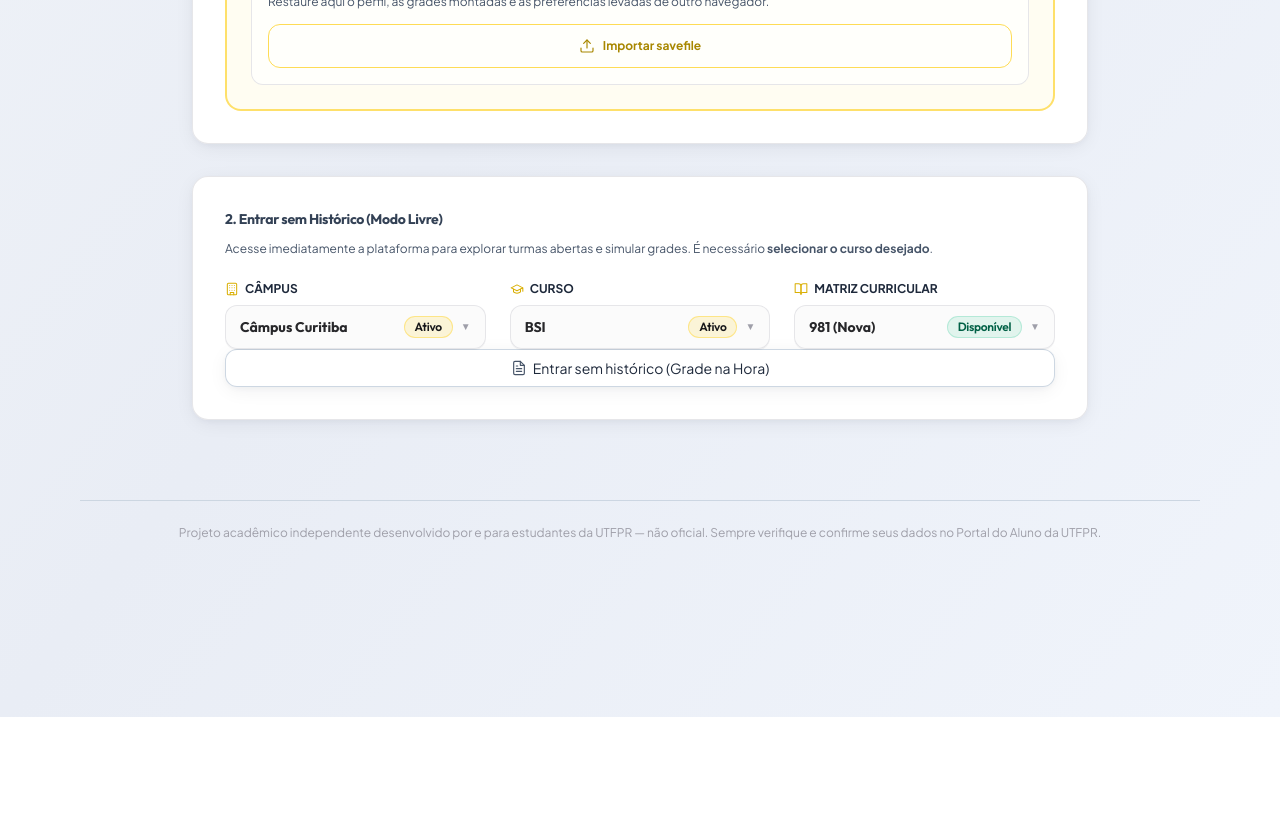
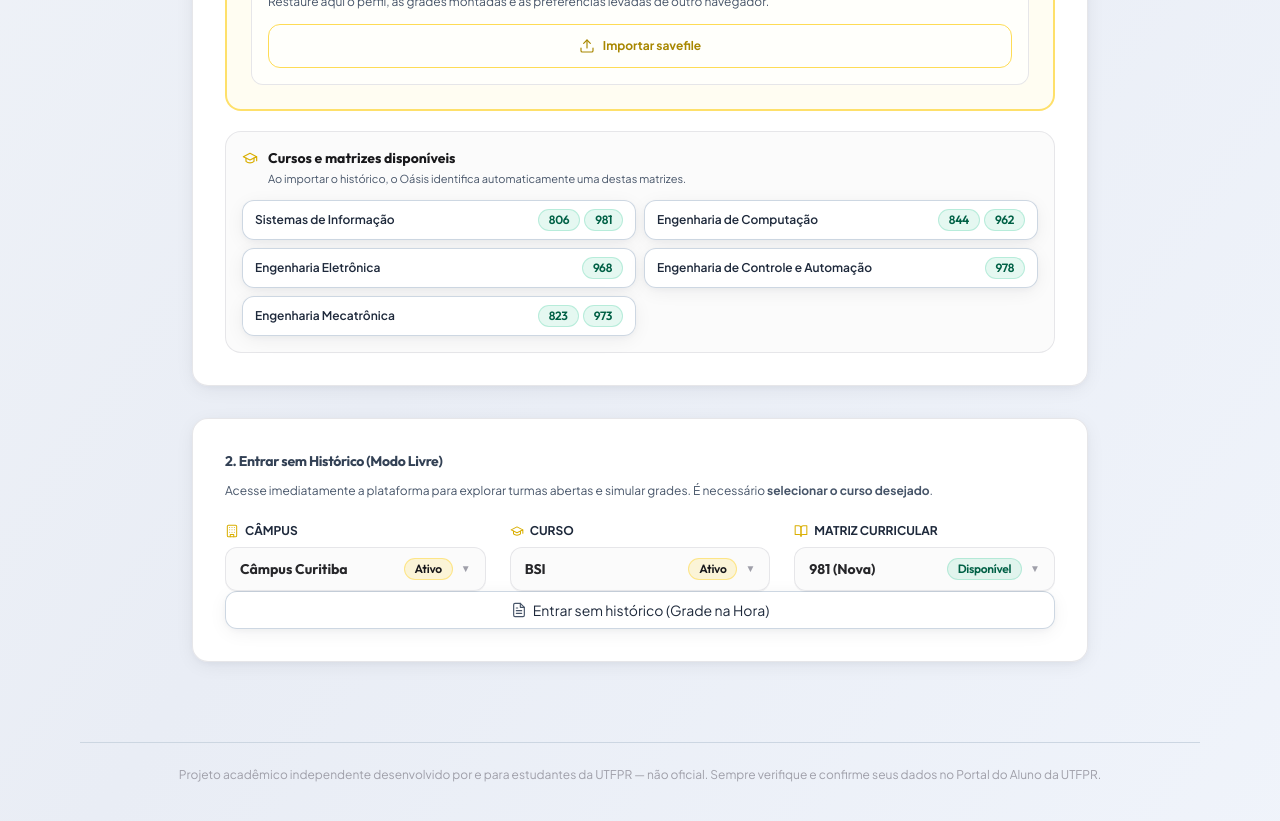
Before and after one commit to bdsromulo/Oasis-UTFPR, a React (Vite) app: page / in a window 1280 px wide. Shown: the part 940-1761 px from the top of the page. Before the commit the page ends 1657 px from the top, so only its background shows below. Built offline with nearby package versions, Linux system fonts and the light colour scheme.

Commit message:
feat(sandbox): lista cursos disponíveis no check-in

```diff
--- a/src/ui/telas/Checkin.tsx
+++ b/src/ui/telas/Checkin.tsx
@@ -83,6 +83,15 @@ const MATRIZES_DO_CURSO: Record<string, OpcaoMatriz[]> = {
     },
   ],
 };
+
+/** Relação pública exibida junto da importação, inclusive matrizes detectadas só pelo PDF. */
+const CURSOS_DISPONIVEIS = [
+  { nome: "Sistemas de Informação", matrizes: ["806", "981"] },
+  { nome: "Engenharia de Computação", matrizes: ["844", "962"] },
+  { nome: "Engenharia Eletrônica", matrizes: ["968"] },
+  { nome: "Engenharia de Controle e Automação", matrizes: ["978"] },
+  { nome: "Engenharia Mecatrônica", matrizes: ["823", "973"] },
+];
 
 interface Props {
   carregando: boolean;
@@ -278,6 +287,37 @@ export function TelaCheckin(props: Props) {
               </div>
             )}
           </div>
+        </div>
+
+        <div className="mt-5 rounded-2xl border border-zinc-200/90 bg-zinc-50/70 p-4 dark:border-zinc-800 dark:bg-zinc-900/60">
+          <div className="flex items-start gap-2.5">
+            <IconGraduationCap className="mt-0.5 h-4 w-4 shrink-0 text-utfpr-600 dark:text-utfpr-400" />
+            <div>
+              <h3 className="font-display text-sm font-bold text-zinc-900 dark:text-zinc-100">
+                Cursos e matrizes disponíveis
+              </h3>
+              <p className="mt-0.5 text-[11px] leading-relaxed text-zinc-500 dark:text-zinc-400">
+                Ao importar o histórico, o Oásis identifica automaticamente uma destas matrizes.
+              </p>
+            </div>
+          </div>
+          <ul className="mt-3 grid gap-2 sm:grid-cols-2">
+            {CURSOS_DISPONIVEIS.map((item) => (
+              <li
+                key={item.nome}
+                className="flex min-w-0 items-center justify-between gap-3 rounded-xl border border-zinc-200/80 bg-white/80 px-3 py-2 dark:border-zinc-800 dark:bg-zinc-950/60"
+              >
+                <span className="min-w-0 text-xs font-semibold text-zinc-700 dark:text-zinc-300">
+                  {item.nome}
+                </span>
+                <span className="flex shrink-0 flex-wrap justify-end gap-1">
+                  {item.matrizes.map((numero) => (
+                    <Badge key={numero} tom="ok">{numero}</Badge>
+                  ))}
+                </span>
+              </li>
+            ))}
+          </ul>
         </div>
       </Card>
 
```
Also changed, not shown: 2 other files (tests, documents, lock files or other folders).
